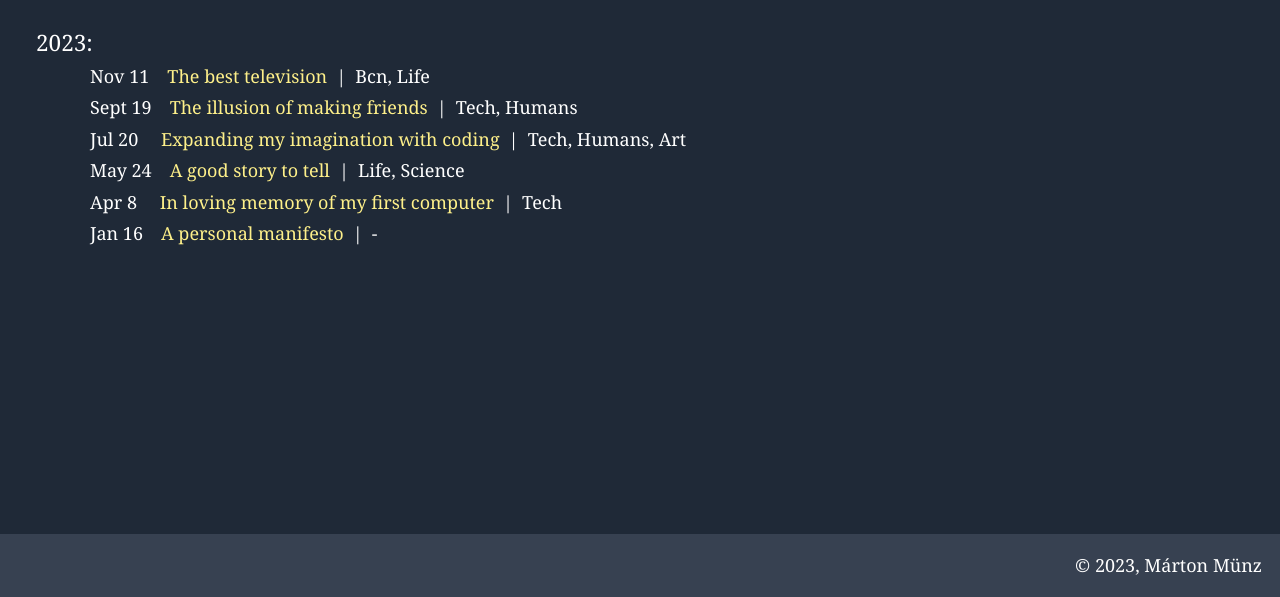
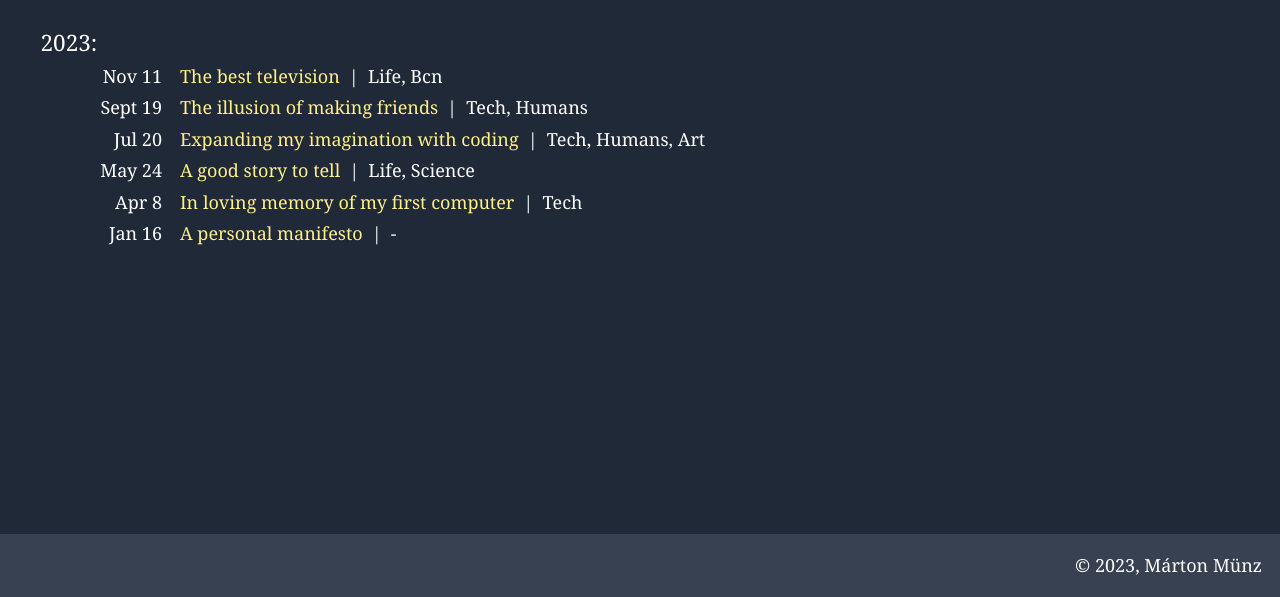
Before and after one commit to mmuenz/gtsbysite, a Gatsby site: page /blog in a window 1280 px wide. Shown: the part 203-800 px from the top of the page. Built offline with nearby package versions, Linux system fonts and the light colour scheme; Gatsby itself is replaced by a stand-in of ours.

Commit message:
/blog page fixed

```diff
--- /dev/null
+++ b/src/components/BlogPost.js
@@ -0,0 +1,21 @@
+import React from "react"
+import { Link } from "gatsby"
+
+const BlogPost = ({ date, title, tags, link }) => {
+  return (
+    <div className="mt-1 ml-12">
+      <Link className="flex" to={link}>
+        <div className="pr-4 text-md w-20 flex justify-end">
+          <span>{date}</span>
+        </div>
+        <div className="flex">
+          <span className="text-yellow-200 text-md"> {title}</span>
+          <span className="px-2 text-md">|</span>
+          <span className=" text-md">{tags}</span>
+        </div>
+      </Link>
+    </div>
+  )
+}
+
+export default BlogPost
--- a/src/pages/bioinformatics-more.js
+++ b/src/pages/bioinformatics-more.js
@@ -2,12 +2,17 @@ import * as React from "react"
 
 import Layout from "../components/layout"
 import Seo from "../components/seo"
+import { Link } from "gatsby"
 
 const BioinformaticsMorePage = () => (
   <Layout>
     <Seo title="Work" />
     <p className="font-serif text-3xl mb-7">What really is Bioinformatics?</p>
     <p className="text-yellow-300">Coming soon...</p>
+    <br />
+    <Link className="text-yellow-200 text-md" to="/bioinformatics">
+      | Back |
+    </Link>
   </Layout>
 )
 
--- a/src/pages/blog.js
+++ b/src/pages/blog.js
@@ -7,74 +7,56 @@ import Seo from "../components/seo"
 import YearBlock2023 from "../components/YearBlock2023"
 import YearBlock from "../components/YearBlock"
 
+import BlogPost from "../components/BlogPost"
+
 const BlogPage = () => (
   <Layout>
     <Seo title="Blog" />
     <p className="text-3xl mb-7">Blog</p>
 
-    <p className=" text-xl">2023:</p>
+    <p className=" text-xl px-1">2023:</p>
 
-    <div className="mt-1 ml-12">
-      <Link to="/television">
-        <span className="pr-4 text-md">Nov 11</span>
-        <span className="text-yellow-200 text-md">The best television</span>
-        <span className="p-2 text-md">|</span>
-        <span className=" text-md">Bcn, Life</span>
-      </Link>
-    </div>
+    <BlogPost
+      date="Nov 11"
+      title="The best television"
+      tags="Life, Bcn"
+      link="/television"
+    />
 
-    <div className="mt-1 ml-12">
-      <Link to="/humanoids">
-        <span className="pr-4 text-md">Sept 19</span>
-        <span className="text-yellow-200 text-md">
-          The illusion of making friends
-        </span>
-        <span className="p-2 text-md">|</span>
-        <span className=" text-md">Tech, Humans</span>
-      </Link>
-    </div>
+    <BlogPost
+      date="Sept 19"
+      title="The illusion of making friends"
+      tags="Tech, Humans"
+      link="/humanoids"
+    />
 
-    <div className="mt-1 ml-12">
-      <Link to="/coding">
-        <span className="pr-4 text-md">Jul 20</span>
-        <span className="text-yellow-200 text-md">
-          {" "}
-          Expanding my imagination with coding
-        </span>
-        <span className="p-2 text-md">|</span>
-        <span className=" text-md">Tech, Humans, Art</span>
-      </Link>
-    </div>
+    <BlogPost
+      date="Jul 20"
+      title="Expanding my imagination with coding"
+      tags="Tech, Humans, Art"
+      link="/coding"
+    />
 
-    <div className="mt-1 ml-12">
-      <Link to="/goodstory">
-        <span className="pr-4 text-md">May 24</span>
-        <span className="text-yellow-200 text-md">A good story to tell</span>
-        <span className="p-2 text-md">|</span>
-        <span className=" text-md">Life, Science</span>
-      </Link>
-    </div>
+    <BlogPost
+      date="May 24"
+      title="A good story to tell"
+      tags="Life, Science"
+      link="/goodstory"
+    />
 
-    <div className="mt-1 ml-12">
-      <Link to="/memories">
-        <span className="pr-4 text-md">Apr 8 </span>
-        <span className="text-yellow-200 text-md">
-          {" "}
-          In loving memory of my first computer
-        </span>
-        <span className="p-2 text-md">|</span>
-        <span className=" text-md">Tech</span>
-      </Link>
-    </div>
+    <BlogPost
+      date="Apr 8"
+      title="In loving memory of my first computer"
+      tags="Tech"
+      link="/memories"
+    />
 
-    <div className="mt-1 ml-12">
-      <Link to="/manifesto">
-        <span className="pr-4 text-md">Jan 16</span>
-        <span className="text-yellow-200 text-md">A personal manifesto</span>
-        <span className="p-2 text-md">|</span>
-        <span className=" text-md">-</span>
-      </Link>
-    </div>
+    <BlogPost
+      date="Jan 16"
+      title="A personal manifesto"
+      tags="-"
+      link="/manifesto"
+    />
   </Layout>
 )
 
--- a/src/pages/coding.js
+++ b/src/pages/coding.js
@@ -159,10 +159,9 @@ const MilestonesPage = () => (
     </p>
     <p>
       I would even say my favourite part of my job as a computational biologist
-      is programming. Perhaps the daily routine of writing computer code can
-      become boring for professional developers, but thankfully I am amateur
-      enough to still get very excited every time I create an empty file and
-      start typing.{" "}
+      is programming. Perhaps the routine of writing computer code every day
+      might turn monotonous for seasoned developers, but thankfully I still get
+      very excited every time I create an empty file and start typing.{" "}
     </p>
     <p className="text-2xl">Imagination amplifiers</p>
     <p>
--- a/src/pages/faves.js
+++ b/src/pages/faves.js
@@ -145,13 +145,14 @@ const FavesPage = () => (
           </a>
           )
         </p>
+
         <p className="p-0 my-2">
-          ● The Children of Cyberspace: Old Fogies by Their 20s (
+          ● There’s no speed limit (
           <a
-            href="https://www.nytimes.com/2010/01/10/weekinreview/10stone.html"
+            href="https://sive.rs/kimo"
             className=" underline decoration-yellow-300 font-medium"
           >
-            The New York Times
+            Derek Sivers
           </a>
           )
         </p>
@@ -163,6 +164,17 @@ const FavesPage = () => (
             className=" underline decoration-yellow-300 font-medium"
           >
             Wait But Why
+          </a>
+          )
+        </p>
+
+        <p className="p-0 my-2">
+          ● Don't specialize, hybridize (
+          <a
+            href="https://stephango.com/hybridize"
+            className=" underline decoration-yellow-300 font-medium"
+          >
+            Steph Ango
           </a>
           )
         </p>
--- a/src/pages/television.js
+++ b/src/pages/television.js
@@ -11,7 +11,7 @@ const TelevisionPage = () => (
     <Seo title="Television" />
     <p className="text-3xl">The best television</p>
     <p className="text-yellow-300 text-md pb-2">
-      Nov 11 2023 | Bcn, Life - ... min read
+      Nov 11 2023 | Life, Bcn - ... min read
     </p>
 
     <p>
@@ -121,13 +121,26 @@ const TelevisionPage = () => (
     </p>
 
     <p>
-      My favourite spot for people-watching is a bench in Passaig de Sant Joan,
+      My favourite spot for people-watching is a bench in Passeig de Sant Joan,
       ...
     </p>
 
     <br />
     <p>---</p>
     <br />
+
+    <div align="center">
+      <StaticImage
+        src="../images/bcn.jpg"
+        width={650}
+        quality={95}
+        formats={["auto", "webp", "avif"]}
+        alt="prince"
+        style={{ marginBottom: `1.45rem` }}
+      />
+      <p>... Passeig de Sant Joan ...</p>
+    </div>
+
     <Link className="text-yellow-200 text-md" to="/blog">
       | Back |
     </Link>
--- a/src/pages/workdetails.js
+++ b/src/pages/workdetails.js
@@ -10,6 +10,10 @@ const WorkDetailsPage = () => (
     <Seo title="Work" />
     <p className="font-serif text-3xl mb-7">About my work (more details)</p>
     <p className="text-yellow-300">Coming soon...</p>
+    <br />
+    <Link className="text-yellow-200 text-md" to="/work">
+      | Back |
+    </Link>
   </Layout>
 )
 
```
Also changed, not shown: 1 other file.
